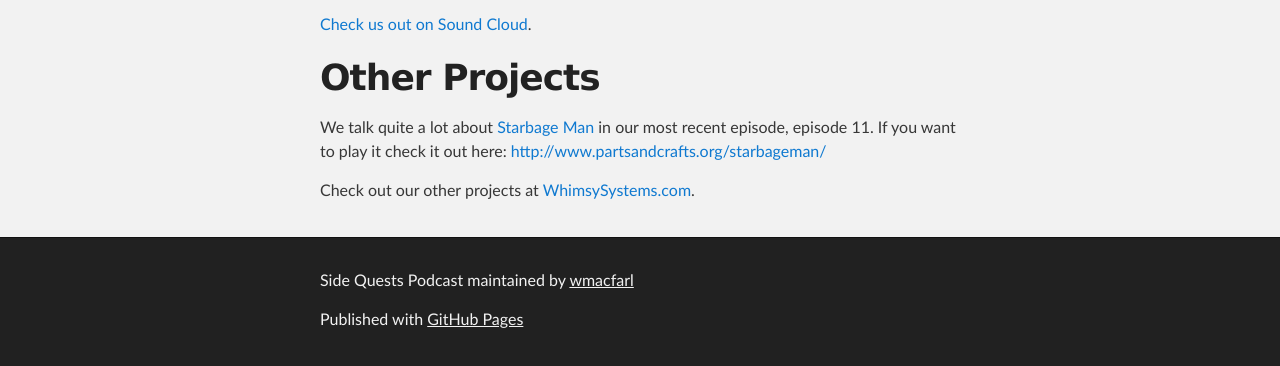
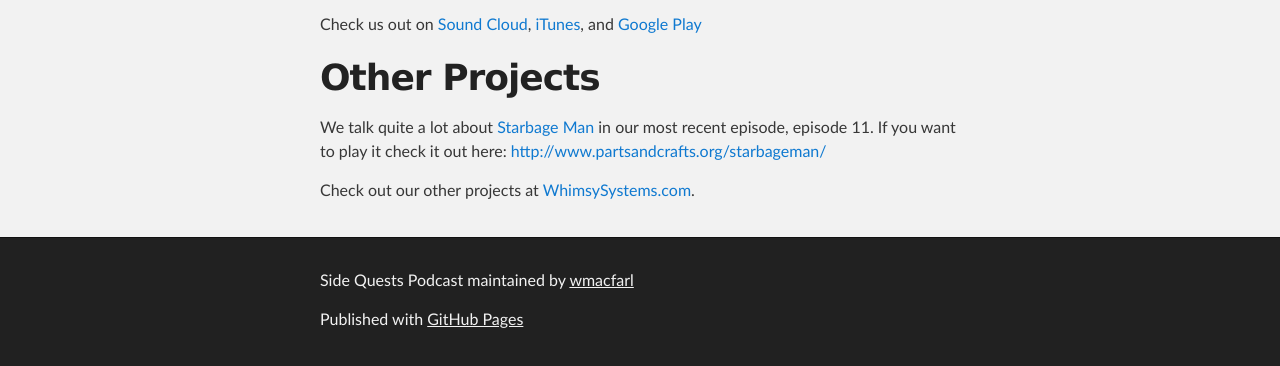
Before and after one commit to wmacfarl/sidequests, a Jekyll site: the page built from index.md, in a window 1280 px wide, cut to the strip 777-1143 px from the top of the page. Built offline with Jekyll 4.4.1, drawn with Linux system fonts in a browser that asks for light colours.

Commit message:
Added iTunes and Google Play links
Also reformatted the sentence with the Sound Cloud link

```diff
--- a/index.md
+++ b/index.md
@@ -6,7 +6,7 @@
 
 <iframe width="100%" height="450" scrolling="no" frameborder="no" allow="autoplay" src="https://w.soundcloud.com/player/?url=https%3A//api.soundcloud.com/playlists/430634813&amp;color=%23ff5500&amp;auto_play=false&amp;hide_related=false&amp;show_comments=true&amp;show_user=true&amp;show_reposts=false&amp;show_teaser=true"></iframe>
 
-[Check us out on Sound Cloud](https://soundcloud.com/user-433639808/sets).
+Check us out on [Sound Cloud](https://soundcloud.com/user-433639808/sets), [iTunes](https://itunes.apple.com/us/podcast/sidequests/id1273000966?mt=2), and [Google Play](https://play.google.com/music/listen?u=0#/ps/Ifjxoqufwcrxwceaxdtjrnvhoaq)
 
 
 
```
